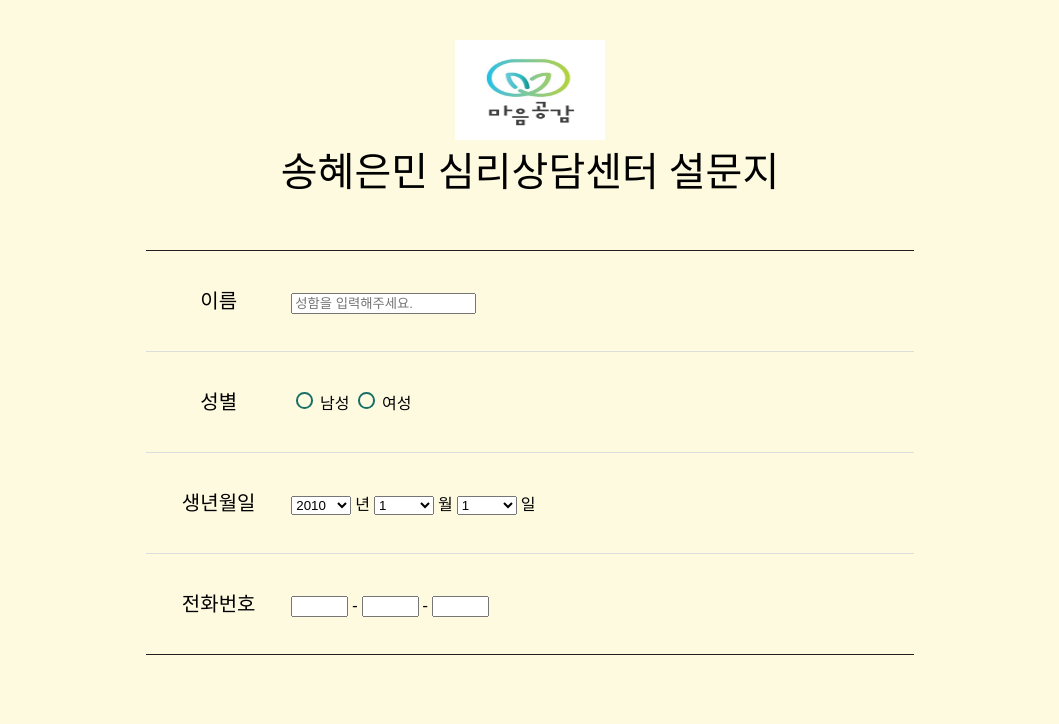
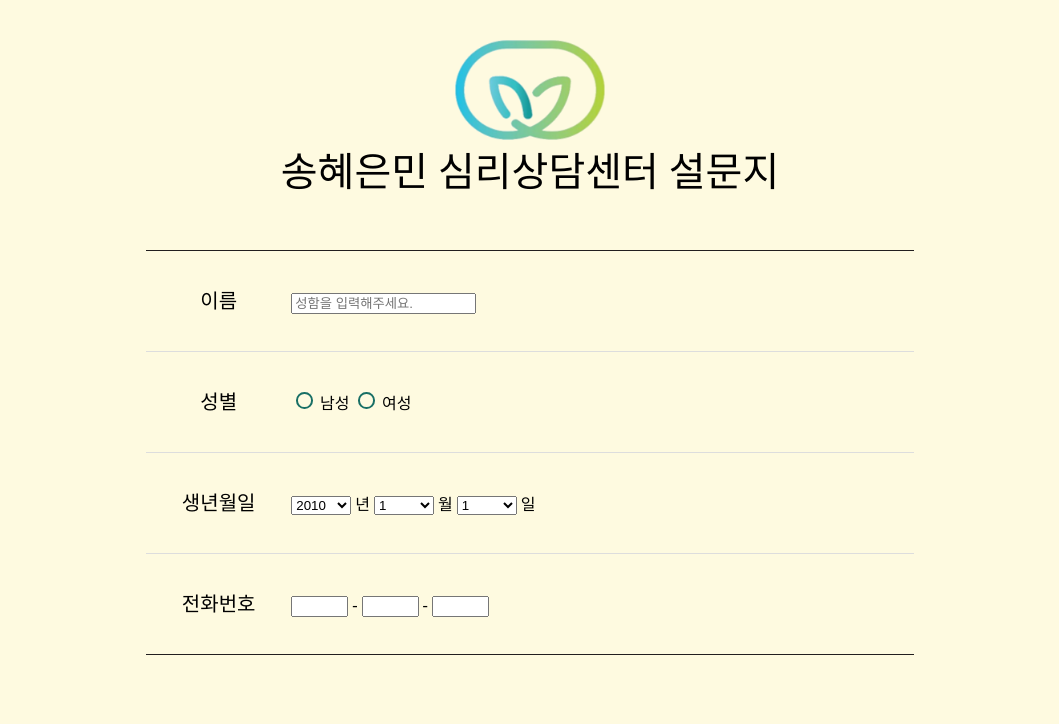
Before and after one commit to jang333/jang_2023_b_front, a plain HTML site: page DAY02/ex3.html in a window 1280 px wide. Shown: the top 724 px of the page, without its empty margins (110-1169 px from the left). Drawn offline with nearby package versions, Linux system fonts and the light colour scheme; a script that the page names is missing; a web font is replaced by a local one.

Commit message:
day02 정리

```diff
--- a/DAY02/ex3.html
+++ b/DAY02/ex3.html
@@ -13,7 +13,7 @@
     <form>
         <!--처음부분-->
         <div class="head">
-            <img src="sim.png" alt="마음공감 로고" width="150px" height="100px">
+            <img src="logo.png" alt="마음공감 로고" width="150px" height="100px">
             <h3>송혜은민 심리상담센터 설문지</h3>
         </div>
         <div class="introduction">
```
Also changed, not shown: DAY02/logo.png (added).
